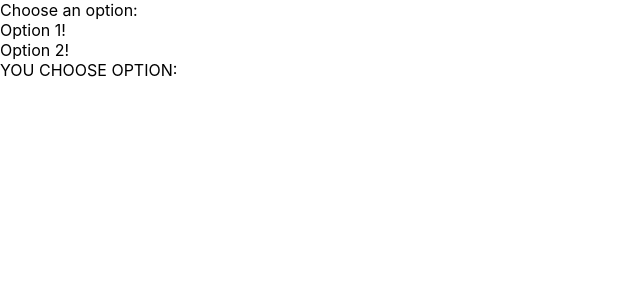
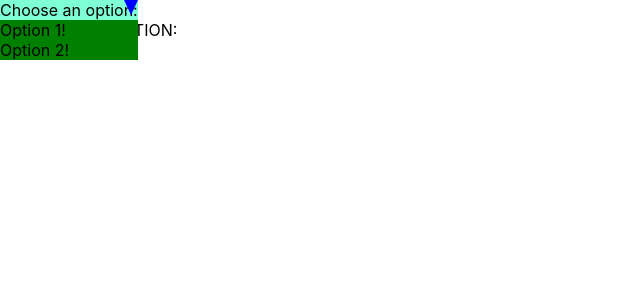
Before and after one commit to GalGurGurevich/MySelect, a React (Create React App) app: page / in a window 1280 px wide. Shown: the top 300 px of the page, without its empty margins (0-640 px from the left). Built offline with nearby package versions, Linux system fonts and the light colour scheme.

Commit message:
basic css, hover effect dropdown

```diff
--- a/src/myselect/Select.css
+++ b/src/myselect/Select.css
@@ -1,15 +1,31 @@
 .wrapper {
-
+    display: inline-block;
+    position: relative;
 }
 .toggle {
-
+    display: inline-block;
+    background-color: aquamarine;
 }
 .arrow {
-
+    border-left: 7px solid transparent;
+    border-right: 7px solid transparent;
+    border-top: 15px solid blue;
+    position: absolute;
+    right: 0;
+    top: 0;
 }
 .dropdown {
-
+    display: none;
+    background-color: pink;
+    position: absolute;
+    top: 100%;
+    left: 0;
+    right: 0;
 }
 .option {
+    background-color: green
+}
 
+.wrapper:hover .dropdown {
+    display: block;
 }
```
